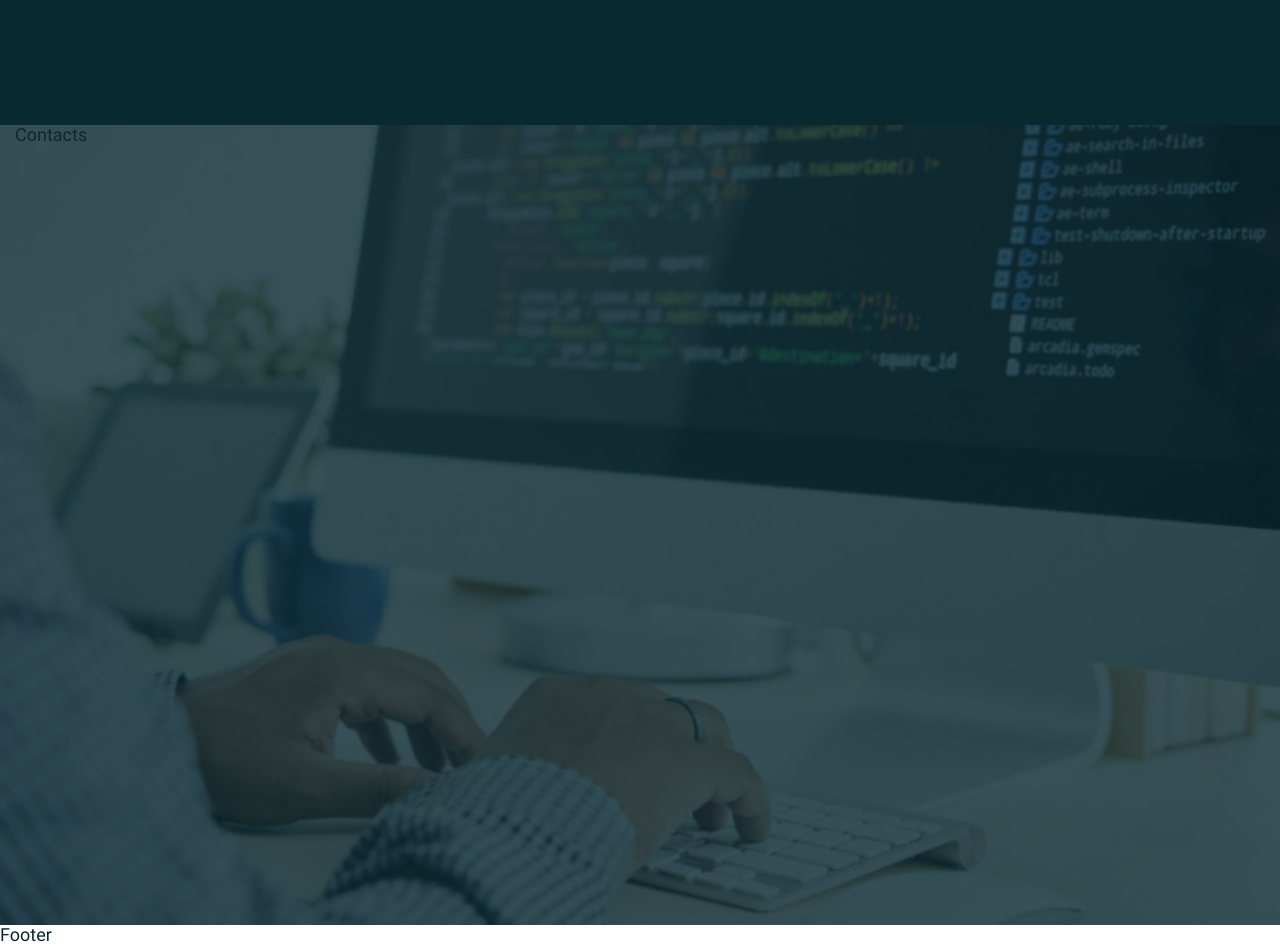
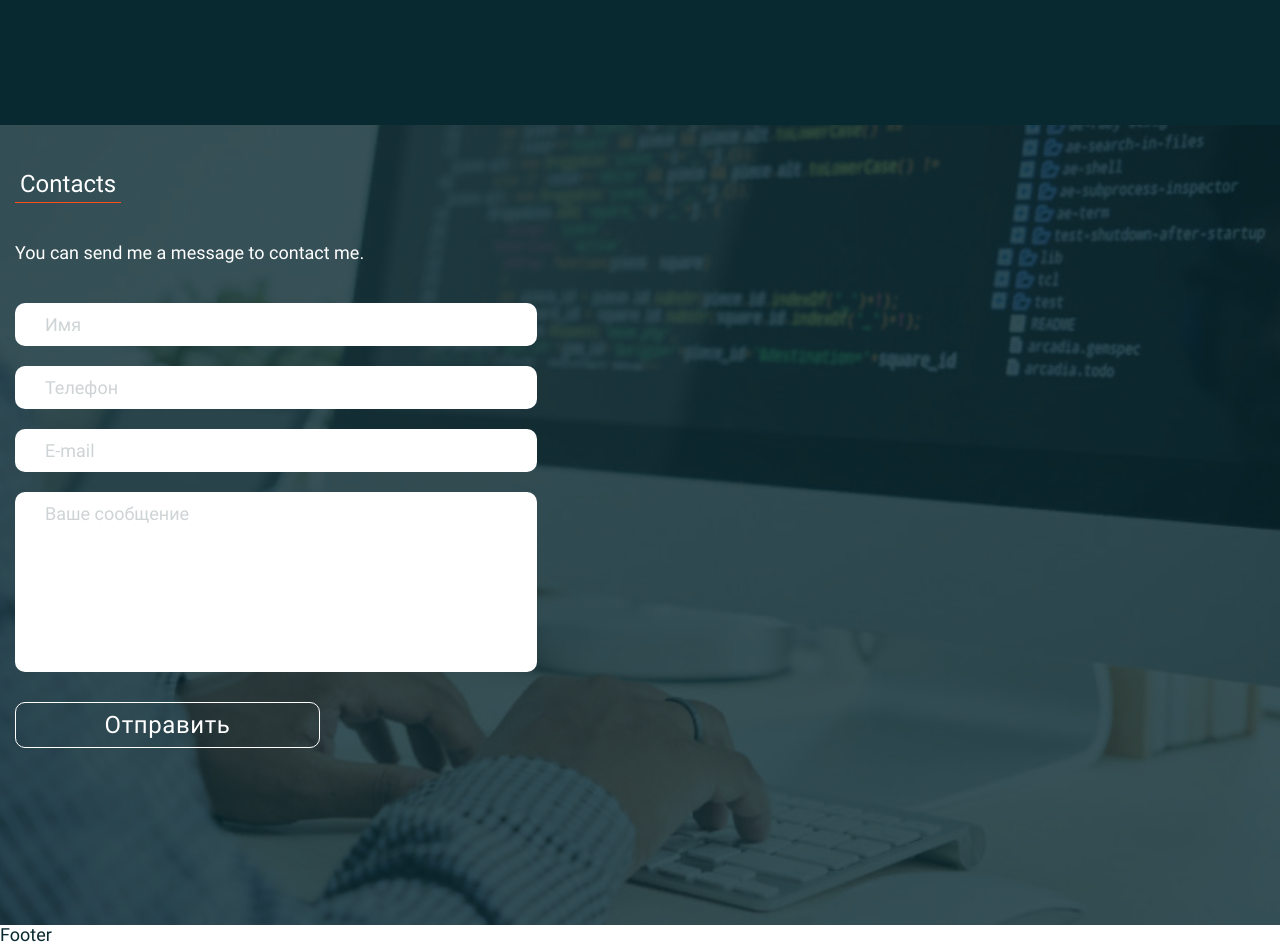
Before and after one commit to sl101/Portfolio, a website: page #src/index.html in a window 1280 px wide. Shown: the part 2300-3245 px from the top of the page. Drawn offline with nearby package versions, Linux system fonts and the light colour scheme; files that its build step writes are made by us from their sources; files whose address does not match are found by name.

Commit message:
added contacts + adaptive

```diff
--- a/#src/html/contacts.html
+++ b/#src/html/contacts.html
@@ -1,5 +1,42 @@
-<section class="contacts" style="background-image: url(../img/bg/webdev.jpg);">
+<section class="contacts" style="background-image: url(img/bg/webdev.jpg);">
 	<div class="container">
-		Contacts
+		<div class="contacts__top">
+			<h2 class="contacts__title title">
+				Contacts
+			</h2>
+
+			<div class="contacts__message">
+				<p>
+					You can send me&nbsp;a&nbsp;message to&nbsp;contact&nbsp;me.
+				</p>
+			</div>
+		</div>
+
+		<div class="contacts__content">
+			<form class="contacts__form form" action="#">
+				<label class="form__label label">
+					<input class="form__input form__input--name" type="text" name="name" data-validate-field="name"
+						autocomplete="off" placeholder="Имя" required>
+				</label>
+
+				<label class="form__label label">
+					<input class="form__input form__input--phone" type="tel" name="tel" data-validate-field="tel"
+						autocomplete="off" placeholder="Телефон" required>
+				</label>
+
+				<label class="form__label label">
+					<input class="form__input form__input--email" type="email" name="email" data-validate-field="email"
+						autocomplete="off" placeholder="E-mail" required>
+				</label>
+
+				<label class="form__label label">
+					<textarea class="form__input form__input--text" placeholder="Ваше сообщение"></textarea>
+				</label>
+
+				<button class="form__button btn btn--white" type="submit">
+					Отправить
+				</button>
+			</form>
+		</div>
 	</div>
 </section>
--- a/#src/scss/components.scss
+++ b/#src/scss/components.scss
@@ -27,21 +27,6 @@
 	display: inline-block;
 	padding: 0 5px 5px;
 	border-bottom: 1px solid $conceptColor;
-
-	@include xl {
-	}
-
-	@include lg {
-		text-align: center;
-	}
-
-	@include md {
-		font-size: 20px;
-	}
-
-	@include sm {
-		font-size: 18px;
-	}
 }
 
 // ==========================================
--- a/#src/scss/contacts.scss
+++ b/#src/scss/contacts.scss
@@ -2,6 +2,7 @@
 	position: relative;
 	max-width: 100%;
 	min-height: 100vh;
+	padding: 46px 0 143px;
 	@include bg-cover;
 
 	&:before {
@@ -14,4 +15,106 @@
 		height: 100%;
 		background-color: $mainColor-80;
 	}
+
+	// .contacts__top
+	&__top {
+		width: 100%;
+
+		@include md {
+			text-align: center;
+		}
+	}
+
+	// .contacts__title
+	&__title {
+		color: $white;
+		margin: 0 0 40px 0;
+	}
+
+	// .contacts__content
+	&__content {
+		max-width: 522px;
+		@include md {
+			margin: 0 auto;
+		}
+	}
+
+	&__title,
+	&__content,
+	&__message {
+		position: relative;
+		z-index: 2;
+	}
+
+	// .contacts__message
+	&__message {
+		max-width: 100%;
+		color: $white;
+		font-size: 18px;
+		margin-bottom: 40px;
+
+		@include md {
+			text-align: center;
+		}
+	}
 }
+
+.form {
+	width: 100%;
+	display: flex;
+	flex-direction: column;
+
+	// .form__input
+	&__input {
+		display: block;
+		width: 100%;
+		outline: none;
+		border-radius: 10px;
+		border: none;
+		padding: 12px 30px 11px;
+		margin: 0 0 20px 0;
+		caret-color: $mainColor-40;
+		transition: all $hoverTime ease;
+
+		&::placeholder {
+			color: $mainColor-20;
+			transition: all $hoverTime ease;
+		}
+
+		@include lg-min {
+			&:focus {
+				&::placeholder {
+					color: $mainColor-40;
+				}
+			}
+
+			&:hover {
+				&::placeholder {
+					color: $mainColor;
+				}
+			}
+		}
+	}
+
+	// .form__input--text
+	&__input--text {
+		min-height: 180px;
+		margin: 0 0 30px 0;
+		resize: none;
+	}
+
+	// .form__button
+	&__button {
+		width: 100%;
+		max-width: 305px;
+		color: $white;
+
+		@include md {
+			align-self: center;
+		}
+
+		@include sm {
+			max-width: 100%;
+		}
+	}
+}
```
Also changed, not shown: #src/html/about.html (+0 -1 lines), Portfolio/img/stack/sprite.stack.html (+1 -1 lines), Portfolio/index.html (+39 -3 lines), Portfolio/css/style.css, Portfolio/css/style.min.css.
